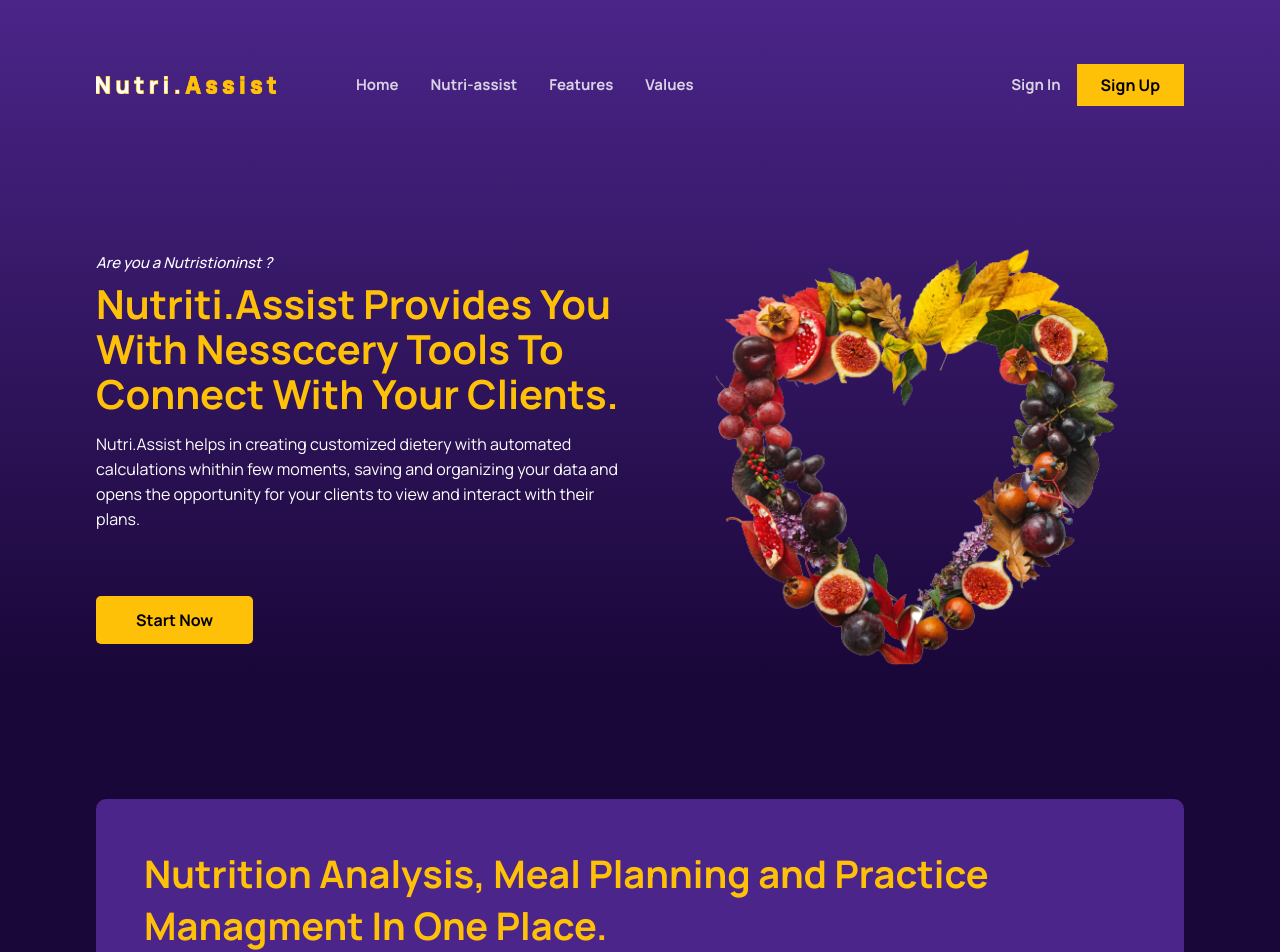
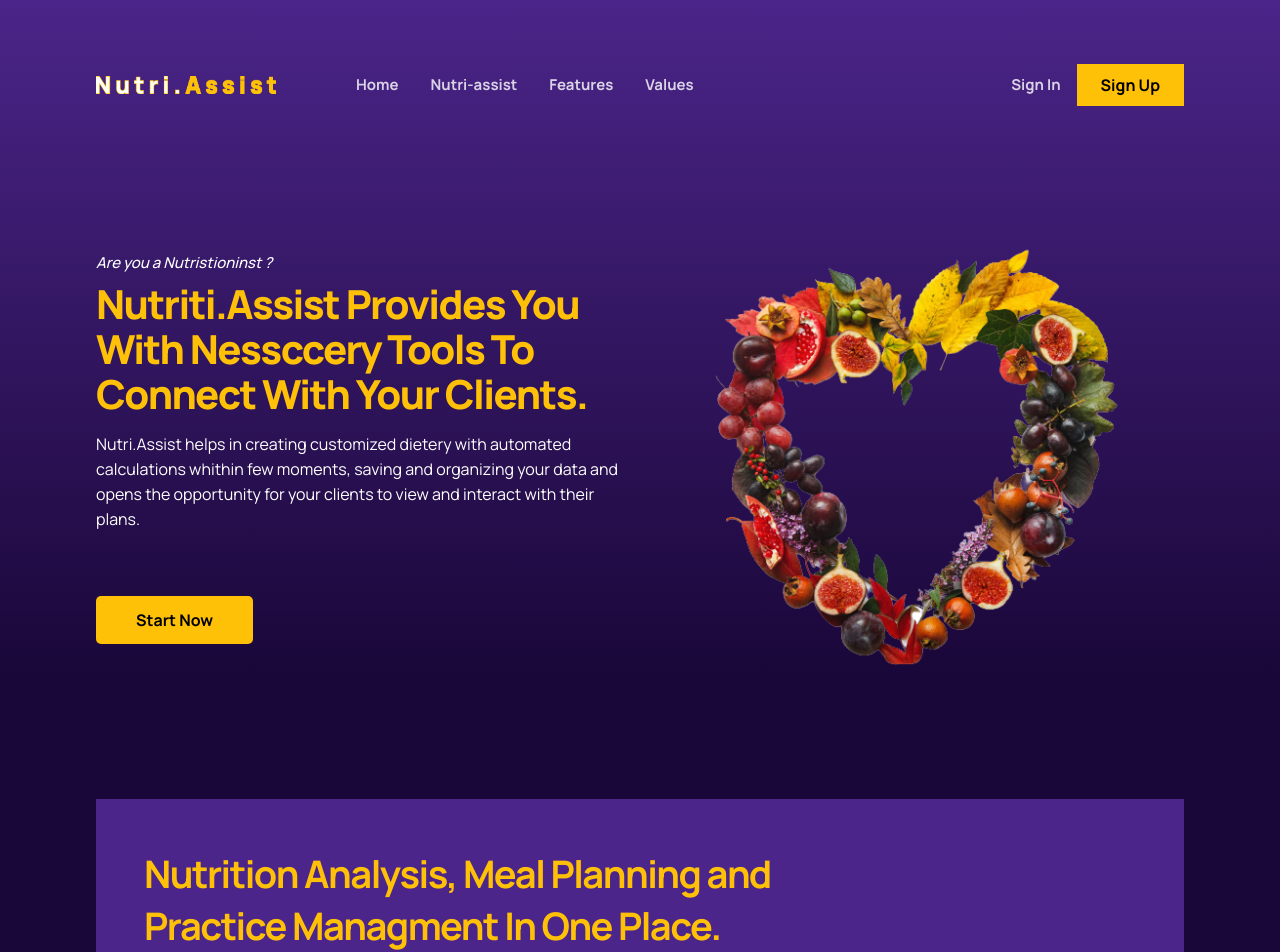
Before and after one commit to tarek-elmasri/nutri-assist, a React (Create React App) app in the folder web/: page / in a window 1280 px wide. Shown: the top 952 px of the page. Built offline with nearby package versions, Linux system fonts and the light colour scheme; the HTML template or start-up script is replaced by a standard one.

Commit message:
[fix] font sizes

```diff
--- a/web/src/components/features/Features.tsx
+++ b/web/src/components/features/Features.tsx
@@ -25,10 +25,8 @@ const Features = () => {
     <div className="main__features section__padding">
       <div className="main__features-container bg__gradient-light" id="about">
         <div className="main__features-heading">
-          <h2>
-            Nutrition Analysis, Meal Planning and Practice Managment In One
-            Place.
-          </h2>
+          <h2>Nutrition Analysis, Meal Planning and</h2>
+          <h2> Practice Managment In One Place.</h2>
         </div>
 
         <div className="main__features-div">
--- a/web/src/components/features/features.css
+++ b/web/src/components/features/features.css
@@ -1,14 +1,14 @@
 
 .main__features-container{
   padding: 3rem 3rem;
-  border-radius: 10px;
 }
 
 .main__features-heading h2{
   font-family: var(--font-family);
-  font-size: 45px;
+  font-size: 40px;
   font-weight: 700;
   line-height: 52px;
+  letter-spacing: -0.04em;
   color: var(--color-orange);
 }
 
@@ -39,7 +39,8 @@
 @media screen and (max-width: 1024px){
   .main__features-heading h2{
     font-size: 28px;
-    line-height: 39px;
+    line-height: 40px;
+    letter-spacing: -0.04em;
     text-align: center
   }
 }
--- a/web/src/components/header/header.css
+++ b/web/src/components/header/header.css
@@ -65,9 +65,11 @@
 
 .main__header-text h1{
   font-family: var(--font-family);
-  font-size: 60px;
-  font-weight: 700;
-  line-height: 67px;
+  font-size: 52px;
+  font-weight: 800;
+  line-height: 55px;
+  letter-spacing: -0.04em;
+
   color: var(--color-orange);
   margin-bottom: 1rem;
 }
@@ -120,8 +122,8 @@
 
 @media screen and (max-width: 950px){
   .main__header{
--webkit-box-orient: vertical;
--webkit-box-direction: normal;
+  -webkit-box-orient: vertical;
+  -webkit-box-direction: normal;
     -ms-flex-direction: column;
         flex-direction: column;
   }
```
